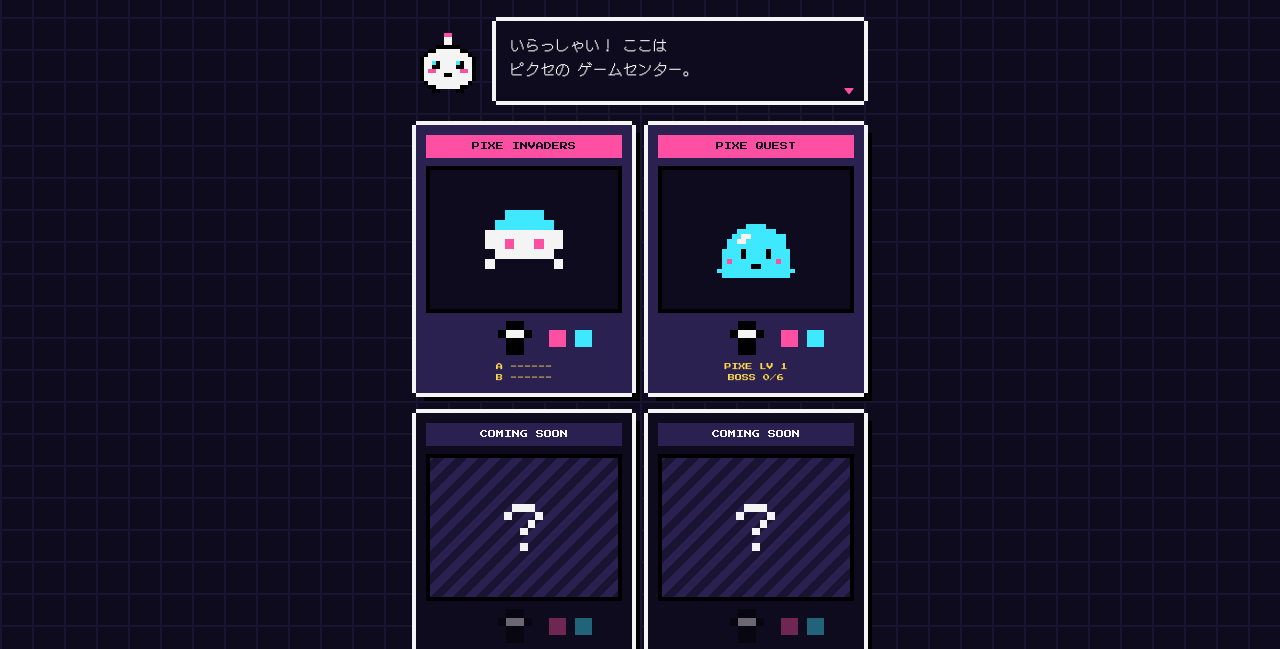
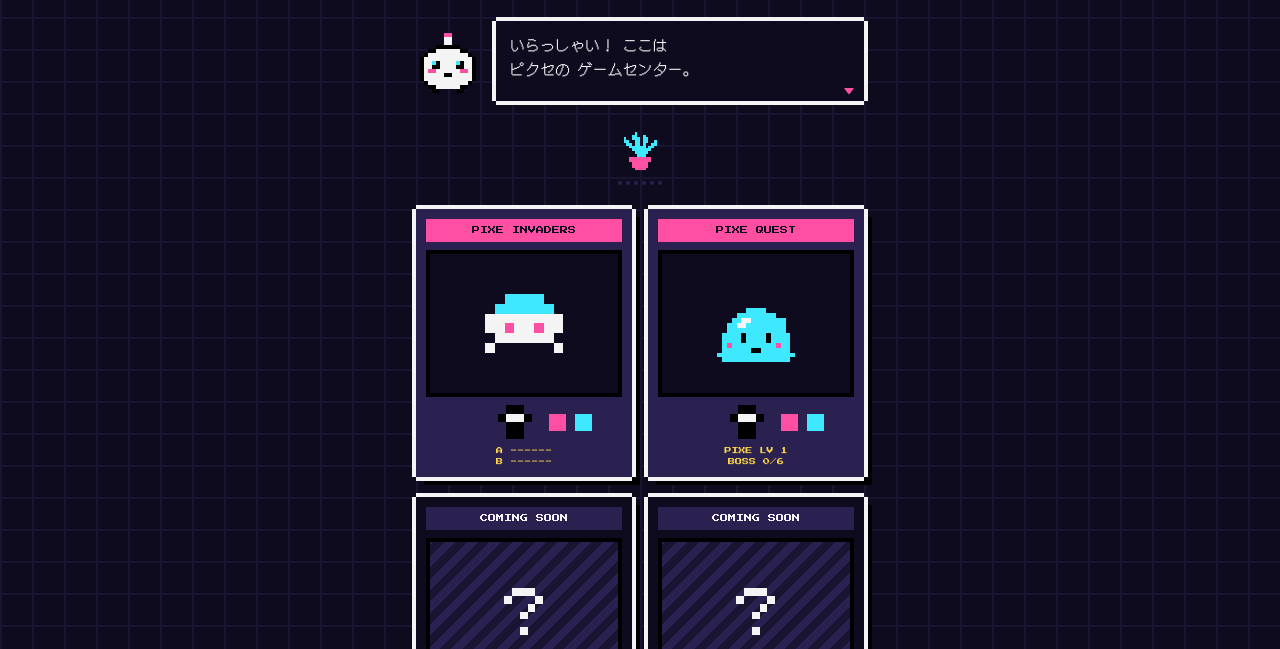
Before and after one commit to koki-hq/warpix-arcade, a plain HTML site: page index.html in a window 1280 px wide. Both pictures are taken after a click on the button "PRESS START". Shown: the part 143-792 px from the top of the page. Drawn offline with Linux system fonts and the light colour scheme.

Commit message:
v0.4: the shop grows a decoration for each day you visit
Ten decorations (plant, OPEN neon, poster, gumball machine, bench,
sunflower, vending machine, Pixe plush, mirror ball, gold trophy),
one per visit day. Pixe introduces each new one and talks about it
when tapped. A gift for coming back, never a chore.

Co-Authored-By: Claude Opus 5.5 <noreply@anthropic.com>

```diff
--- a/hall.js
+++ b/hall.js
@@ -239,6 +239,13 @@ const hall = (() => {
     }
   });
 
+  // おみせの かざりを おすと、その はなし
+  shop.talk((item) => {
+    jump();
+    sound.sfx.hover();
+    interrupt([item.talk]);
+  });
+
   // 入荷の おしらせ：まえに 来た ときに なかった 台を ピクセが しょうかい する
   const NEW = { quest: "あたらしい だい「PIXE QUEST」が\nはいったよ！ ぼくを そだてる ゲーム。" };
   function greet() {
@@ -250,10 +257,11 @@ const hall = (() => {
     store.set(SEEN_KEY, ids);
     const fresh = ids.filter((id) => !seen.includes(id) && NEW[id]).map((id) => NEW[id]);
     const top = hiOf();
+    const decor = shop.visit();
     if (visits === 1) {
       say(["いらっしゃい！ ここは\nピクセの ゲームセンター。", `いまは ${ids.length}だい。\nこれから すこしずつ ふえるよ。`, "すきな だいで あそんでってね！"]);
     } else {
-      say(["おかえり！ きょうも\nあそんでく？", ...fresh, ...(!fresh.length && top ? [`PIXE INVADERS の ハイスコアは\n${top.s}てん。こえられるかな？`] : [])]);
+      say(["おかえり！ きょうも\nあそんでく？", ...(decor ? [decor.new] : []), ...fresh, ...(!fresh.length && !decor && top ? [`PIXE INVADERS の ハイスコアは\n${top.s}てん。こえられるかな？`] : [])]);
     }
   }
 
--- a/index.html
+++ b/index.html
@@ -23,6 +23,7 @@
   <script src="core.js" defer></script>
   <script src="invaders.js" defer></script>
   <script src="quest.js" defer></script>
+  <script src="shop.js" defer></script>
   <script src="hall.js" defer></script>
 </head>
 <body>
@@ -46,6 +47,8 @@
         <span class="dialog-next" aria-hidden="true">▼</span>
       </div>
     </section>
+
+    <section class="shop" id="shop" aria-label="おみせの かざり" hidden></section>
 
     <section class="floor" id="floor" aria-label="ゲームの 台"></section>
 
@@ -99,6 +102,8 @@
         <li>ベスト 5 に はいったら、なまえを 3 もじ きざめます</li>
         <li>PIXE QUEST：ピクセと ボスが じゅんばんに たたかう ゲーム。いそがなくて だいじょうぶ。来なかった あいだも ピクセは しゅぎょう して います。たおした ボスは なかまに なります</li>
       </ul>
+      <h3>おみせが そだつ</h3>
+      <p>来た 日ごとに、おみせの かざりが 1 つずつ ふえます（10 こまで）。かざりを おすと、ピクセが その はなしを します。</p>
       <h3>ホーム画面に 入れると</h3>
       <p>アプリの ように ひらけて、ネットが なくても あそべます。</p>
       <h3>この ブラウザに のこす もの</h3>
@@ -107,6 +112,7 @@
         <li>あった ことの ある ボス</li>
         <li>PIXE QUEST の ピクセ（LV・けいけんち・たおした ボス・なかま・さいごに 来た 時間）</li>
         <li>見た ことの ある 台（あたらしい 台の おしらせに つかう）</li>
+        <li>来た 日の かずと、さいごに 来た 日（おみせの かざりが ふえる）</li>
         <li>来た かい数（ピクセの あいさつに つかう）</li>
         <li>BGM の オン・オフ</li>
       </ul>
--- /dev/null
+++ b/shop.js
@@ -0,0 +1,123 @@
+// ---------- お店が そだつ（v0.4） ----------
+// 来た 日ごとに、お店の かざりが 1 つずつ ふえる（10 こまで）。やらなきゃ ではなく、来た 人への おまけ。
+// おなじ 日に なんど 来ても 1 日。かざりを おすと、ピクセが その はなしを する
+const shop = (() => {
+  const KEY = "warpix-arcade-days"; // { n: 来た 日の かず, last: "2026-10-20" }
+  const el = document.getElementById("shop");
+
+  // art は 16x16 の ドット絵、text は ネオンの もじ
+  const ITEMS = [
+    {
+      id: "plant", name: "かんようしょくぶつ",
+      art: ["................", "......c.........", ".....cc..c......", "..c..ccc.cc.....", "..cc..cc.cc..c..", "...cc.cc.c..cc..", "....cccccc.cc...", ".....ccccccc....", "......ccccc.....", ".......ccc......", "....pppppppp....", "....pppppppp....", ".....pppppp.....", ".....pppppp.....", "......pppp......", "................"],
+      new: "いりぐちに しょくぶつを おいたよ。",
+      talk: "まいにち みずを あげてるんだ。\nすこし のびたかな？",
+    },
+    {
+      id: "neon", name: "ネオン", text: "OPEN",
+      new: "きょうは ネオンかんばんを\nつけたよ。ピカピカでしょ？",
+      talk: "よるに なると もっと\nきれいに みえるんだ。",
+    },
+    {
+      id: "poster", name: "ポスター",
+      art: ["................", "..cccccccccccc..", "..c..........c..", "..c...wwww...c..", "..c..wwwwww..c..", "..c.wwwwwwww.c..", "..c.wpwwwwpw.c..", "..c..wwwwww..c..", "..c..w....w..c..", "..c..........c..", "..c.pp.pp.pp.c..", "..c..........c..", "..cccccccccccc..", "................", "................", "................"],
+      new: "インベーダーの ポスターを\nはったよ。",
+      talk: "この ポスター、むかしの\nゲームセンターに あったのに にせたんだ。",
+    },
+    {
+      id: "gumball", name: "ガムボールマシン",
+      art: ["................", "......wwww......", "....wwpwcwww....", "...wwcwywpwww...", "...wpwwcwwyww...", "...wwywpwwcww...", "....wwwwwwww....", "......pppp......", ".....pppppp.....", ".....ppyypp.....", ".....pppppp.....", ".....pp..pp.....", ".....pppppp.....", "....pppppppp....", "....pppppppp....", "................"],
+      new: "ガムボールマシンが\nとどいたよ！",
+      talk: "なんいろが でるかは\nおたのしみ。",
+    },
+    {
+      id: "bench", name: "ベンチ",
+      art: ["................", "................", "................", "................", "................", "................", "................", "................", "................", "pppppppppppppppp", "pppppppppppppppp", "................", "vvvvvvvvvvvvvvvv", ".v............v.", ".v............v.", ".v............v."],
+      new: "ひとやすみ できる ように\nベンチを おいたよ。",
+      talk: "つかれたら すわって いってね。\nいそがなくて いいから。",
+    },
+    {
+      id: "sunflower", name: "ひまわり",
+      art: ["................", ".....yyyy.......", "....yyoyyy......", "...yyoooyy......", "....yyoyyy......", ".....yyyy.......", "......c.........", "......c..cc.....", "...cc.c.cc......", "....ccc.........", "......c.........", "....pppppp......", "....pppppp......", ".....pppp.......", ".....pppp.......", "................"],
+      new: "ひまわりを かざったよ。\nおみせが あかるく なった。",
+      talk: "ひまわりって、いつも\nおひさまの ほうを むくんだって。",
+    },
+    {
+      id: "vending", name: "じはんき",
+      art: ["..cccccccccccc..", "..cwwwwwwwwwwc..", "..cwpwywcwpwwc..", "..cwwwwwwwwwwc..", "..cwcwpwywcwwc..", "..cwwwwwwwwwwc..", "..cccccccccccc..", "..cvvvvvvvvvvc..", "..cvyyvvvvvvvc..", "..cvvvvvvvvvvc..", "..cvvvvvvvvvvc..", "..cvvwwwwwwvvc..", "..cvvwwwwwwvvc..", "..cvvvvvvvvvvc..", "..cccccccccccc..", "..c..........c.."],
+      new: "じはんきが はいったよ。\nゲームの あとの いっぷくに。",
+      talk: "おすすめは つめたい\nラムネ。ドットの あじが するよ。",
+    },
+    {
+      id: "plush", name: "ピクセの ぬいぐるみ", npc: true,
+      new: "ぼくの ぬいぐるみが\nできたんだ。にてる？",
+      talk: "UFOキャッチャーに いれようか\nまよってるんだ。",
+    },
+    {
+      id: "ball", name: "ミラーボール",
+      art: [".......v........", ".......v........", ".......v........", "......wcw.......", "....wcwcwcw.....", "...cwcwcwcwc....", "...wcwcwcwcw....", "...cwcwcwcwc....", "....wcwcwcw.....", "......wcw.......", "................", "..y.........y...", "................", "y......y.......y", "................", "................"],
+      new: "ミラーボールを つけたよ！\nキラキラ。",
+      talk: "BGM に あわせて\nまわってるんだよ。",
+    },
+    {
+      id: "trophy", name: "きんの トロフィー",
+      art: ["................", "..yyyyyyyyyyyy..", "yyyyyyyyyyyyyyyy", "y.yyyywwyyyyyy.y", "y.yyyywwyyyyyy.y", ".yyyyyyyyyyyyyy.", "..yyyyyyyyyyyy..", "....yyyyyyyy....", "......yyyy......", ".......yy.......", ".......yy.......", ".....yyyyyy.....", "....vvvvvvvv....", "....vwwwwwwv....", "....vvvvvvvv....", "................"],
+      new: "10かいも 来て くれた おれいに\nトロフィーを かざったよ。",
+      talk: "これは きみの トロフィー。\nいつも ありがとう。",
+    },
+  ];
+
+  // その 人の いまの 日（"2026-10-20"）
+  const today = () => {
+    const d = new Date();
+    return `${d.getFullYear()}-${String(d.getMonth() + 1).padStart(2, "0")}-${String(d.getDate()).padStart(2, "0")}`;
+  };
+  function load() {
+    const s = store.get(KEY, null) ?? {};
+    return { n: Number.isInteger(s.n) && s.n > 0 ? s.n : 0, last: typeof s.last === "string" ? s.last : "" };
+  }
+  let days = load();
+  const count = () => Math.min(days.n, ITEMS.length);
+
+  let onTalk = () => {};
+  function render() {
+    const items = ITEMS.slice(0, count());
+    el.hidden = !items.length;
+    el.replaceChildren(
+      ...items.map((item) => {
+        const btn = document.createElement("button");
+        btn.type = "button";
+        btn.className = `shop-item${item.text ? " neon" : ""}`;
+        btn.dataset.item = item.id;
+        btn.setAttribute("aria-label", item.name);
+        btn.innerHTML = item.text ? `<span aria-hidden="true">${item.text}</span>` : pixelSvg(item.npc ? NPC.idle : item.art);
+        btn.addEventListener("click", () => onTalk(item));
+        return btn;
+      })
+    );
+  }
+
+  // お店に はいった ときに よぶ。あたらしい 日なら 1 日 ふやして、ふえた かざりを かえす
+  function visit() {
+    days = load();
+    const before = count();
+    if (days.last !== today()) {
+      days = { n: days.n + 1, last: today() };
+      store.set(KEY, days);
+    }
+    render();
+    const added = count() > before ? ITEMS[count() - 1] : null;
+    if (added) {
+      el.querySelector(`[data-item="${added.id}"]`)?.classList.add("fresh");
+    }
+    return added;
+  }
+
+  return {
+    visit,
+    talk: (fn) => (onTalk = fn),
+    days: () => load().n,
+    items: () => ITEMS.slice(0, count()).map((i) => i.id),
+    all: () => ITEMS.map((i) => i.id),
+  };
+})();
--- a/style.css
+++ b/style.css
@@ -183,6 +183,7 @@ body {
 .title,
 .subtitle,
 .npc,
+.shop,
 .floor,
 .footer,
 .bgm-toggle {
@@ -200,7 +201,8 @@ body {
   animation: fade-in 0.3s steps(3) 0.5s both;
 }
 
-.booted .floor {
+.booted .floor,
+.booted .shop {
   animation: fade-in 0.3s steps(3) 0.7s both;
 }
 
@@ -325,6 +327,56 @@ body {
 .dialog.more .dialog-next {
   visibility: visible;
   animation: blink 0.6s steps(1) infinite;
+}
+
+/* ---------- おみせの かざり（来た 日ごとに ふえる） ---------- */
+.shop {
+  display: flex;
+  flex-wrap: wrap;
+  align-items: flex-end;
+  justify-content: center;
+  gap: 6px 10px;
+  padding: 4px 0 8px;
+  border-bottom: var(--px) dotted var(--btn);
+}
+
+.shop[hidden] {
+  display: none;
+}
+
+.shop-item {
+  width: 44px;
+  height: 44px;
+  padding: 0;
+  border: 0;
+  background: none;
+  cursor: pointer;
+}
+
+.shop-item svg {
+  display: block;
+  width: 100%;
+  height: 100%;
+}
+
+.shop-item.neon {
+  width: auto;
+  padding: 0 6px;
+  font-family: "Press Start 2P", monospace;
+  font-size: 12px;
+  color: var(--accent);
+  text-shadow: 0 0 6px var(--accent);
+}
+
+.shop-item:hover,
+.shop-item:focus-visible {
+  outline: var(--px) solid var(--accent-2);
+  outline-offset: 2px;
+}
+
+/* きょう ふえた かざりは ぴょんと */
+.booted .shop-item.fresh {
+  animation: jump 0.3s steps(3) 1.2s 3;
 }
 
 /* ---------- 台の ならび ---------- */
--- a/sw.js
+++ b/sw.js
@@ -1,6 +1,6 @@
 // ---------- サービスワーカー：オフラインでも あそべる ように（warpix-link と おなじ しくみ） ----------
 // 公開するたびに VERSION を上げると、新しいファイルを取り直す
-const VERSION = "arcade-v0.3.0";
+const VERSION = "arcade-v0.4.0";
 const FONT_CACHE = "arcade-fonts";
 const FILES = [
   "./",
@@ -10,6 +10,7 @@ const FILES = [
   "core.js",
   "invaders.js",
   "quest.js",
+  "shop.js",
   "hall.js",
   "manifest.webmanifest",
   "icons/icon-192.png",
```
Also changed, not shown: tests/hall.test.mjs (+1 -1 lines), tests/shop.test.mjs (added, +56 -0 lines), 4 other files.
